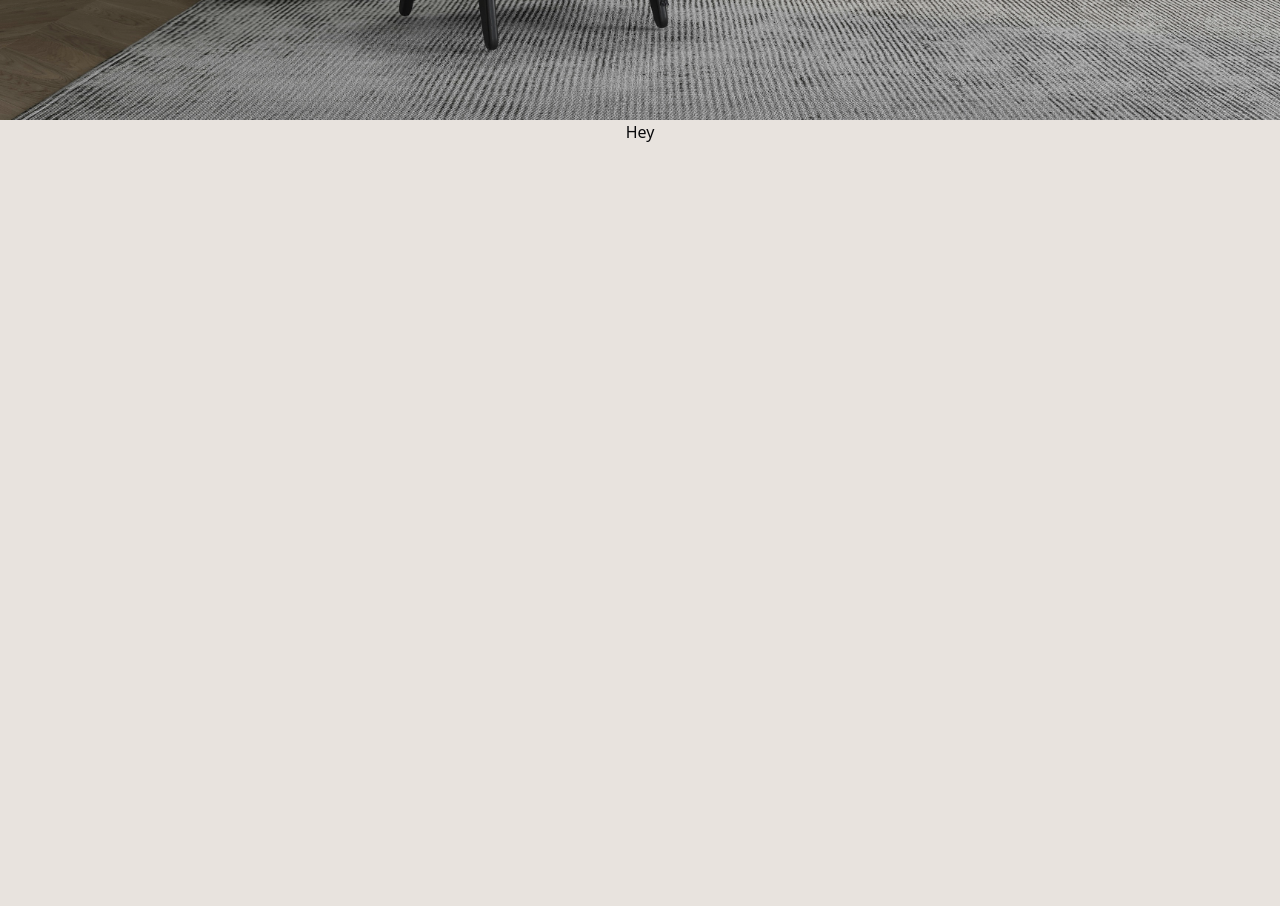
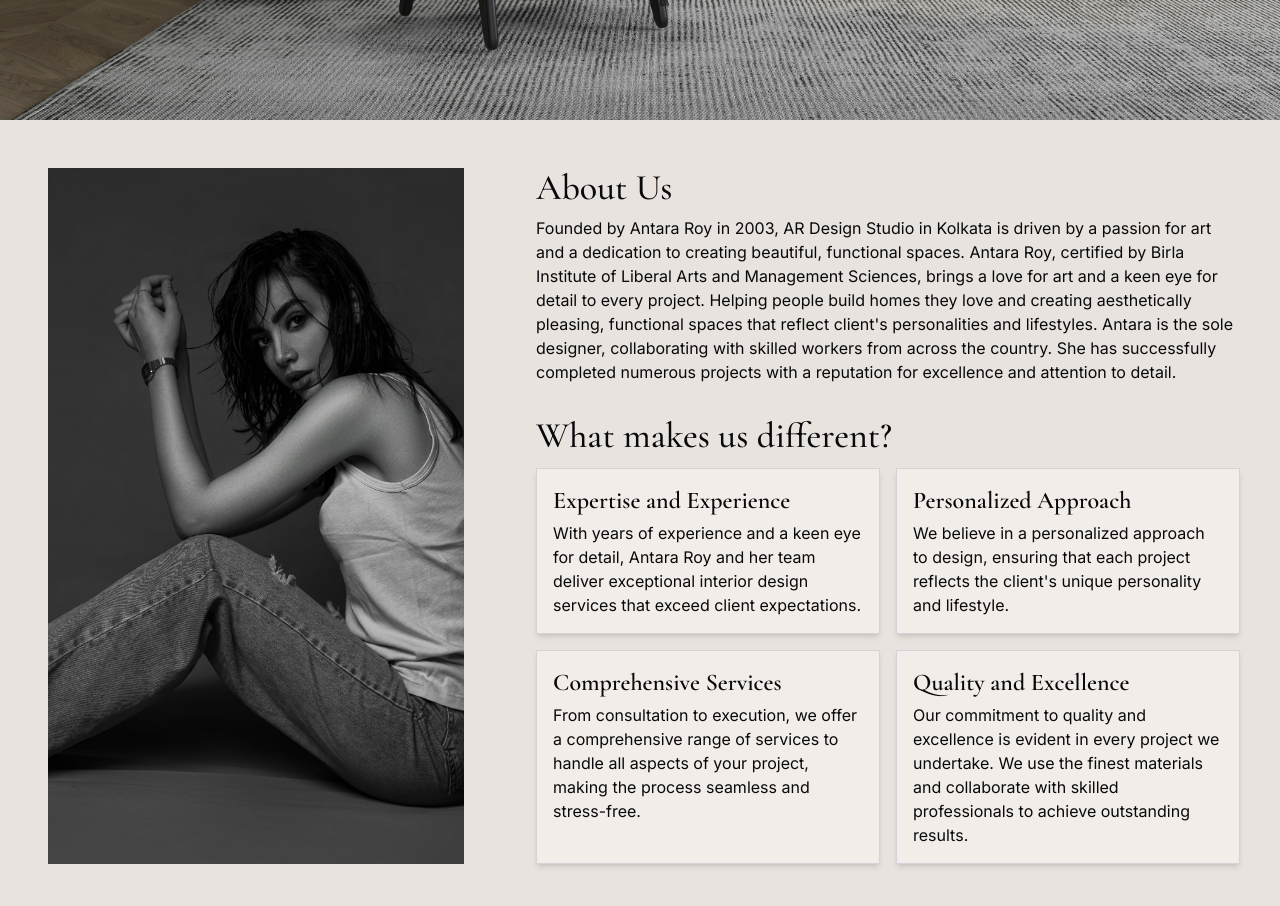
Before and after one commit to actuallyakshat/ar-design-studio, a Next.js app: page / in a window 1280 px wide. Shown: the part 680-1586 px from the top of the page. Built offline with nearby package versions, Linux system fonts and the light colour scheme; a web font is replaced by a local one.

Commit message:
added about us section

```diff
--- /dev/null
+++ b/app/_components/AboutUs.tsx
@@ -0,0 +1,115 @@
+"use client";
+import Image from "next/image";
+import React, { useEffect, useRef } from "react";
+import { motion, useAnimation, useInView } from "framer-motion";
+
+const features = [
+  {
+    heading: "Expertise and Experience",
+    description:
+      "With years of experience and a keen eye for detail, Antara Roy and her team deliver exceptional interior design services that exceed client expectations.",
+  },
+  {
+    heading: "Personalized Approach",
+    description:
+      "We believe in a personalized approach to design, ensuring that each project reflects the client's unique personality and lifestyle.",
+  },
+  {
+    heading: "Comprehensive Services",
+    description:
+      "From consultation to execution, we offer a comprehensive range of services to handle all aspects of your project, making the process seamless and stress-free.",
+  },
+  {
+    heading: "Quality and Excellence",
+    description:
+      "Our commitment to quality and excellence is evident in every project we undertake. We use the finest materials and collaborate with skilled professionals to achieve outstanding results.",
+  },
+];
+
+const containerVariants = {
+  hidden: { opacity: 0, x: -40 },
+  visible: { opacity: 1, x: 0, transition: { duration: 1 } },
+};
+
+export default function AboutUs() {
+  const controls = useAnimation();
+  const ref = useRef(null);
+  const isInView = useInView(ref);
+  useEffect(() => {
+    if (isInView) {
+      controls.start("visible");
+    }
+  }, [controls, isInView]);
+  return (
+    <section className="w-full grid grid-cols-5 pb-8 md:pb-4 lg:pb-0">
+      <div className="md:col-span-2 col-span-5 p-6 md:p-12">
+        <Image
+          className="w-full aspect-square md:h-full object-cover"
+          src={"/assets/dummy_woman.jpg"}
+          alt="Antara Roy"
+          width={1000}
+          height={1000}
+        />
+      </div>
+
+      <div className="col-span-5 w-full md:col-span-3 md:py-12 md:pr-10 font-cormorantGaramond px-6">
+        <motion.h2
+          className="text-4xl font-medium"
+          ref={ref}
+          initial="hidden"
+          animate={controls}
+          variants={containerVariants}
+        >
+          About Us
+        </motion.h2>
+        <motion.p
+          className="mt-2 font-inter text- max-w-screen-lg pr-0"
+          ref={ref}
+          transition={{ delay: 0.5 }}
+          initial="hidden"
+          animate={controls}
+          variants={containerVariants}
+        >
+          Founded by Antara Roy in 2003, AR Design Studio in Kolkata is driven
+          by a passion for art and a dedication to creating beautiful,
+          functional spaces. Antara Roy, certified by Birla Institute of Liberal
+          Arts and Management Sciences, brings a love for art and a keen eye for
+          detail to every project. Helping people build homes they love and
+          creating aesthetically pleasing, functional spaces that reflect
+          client&apos;s personalities and lifestyles. Antara is the sole
+          designer, collaborating with skilled workers from across the country.
+          She has successfully completed numerous projects with a reputation for
+          excellence and attention to detail.
+        </motion.p>
+        <motion.h2
+          className="text-4xl mt-8 font-medium"
+          ref={ref}
+          initial="hidden"
+          animate={controls}
+          transition={{ delay: 0.75 }}
+          variants={containerVariants}
+        >
+          What makes us different?
+        </motion.h2>
+        <div className="grid grid-cols-1 sm:grid-cols-2 gap-4 mt-3">
+          {features.map((feature) => (
+            <motion.div
+              key={feature.heading}
+              className="col-span-1 p-4 border border-zinc-300 bg-[#f2ede8] font-inter space-y-1 shadow-md"
+              ref={ref}
+              initial="hidden"
+              animate={controls}
+              variants={containerVariants}
+              transition={{ delay: 1 }}
+            >
+              <h3 className="text-2xl font-cormorantGaramond font-semibold">
+                {feature.heading}
+              </h3>
+              <p>{feature.description}</p>
+            </motion.div>
+          ))}
+        </div>
+      </div>
+    </section>
+  );
+}
--- a/app/page.tsx
+++ b/app/page.tsx
@@ -1,10 +1,11 @@
+import AboutUs from "./_components/AboutUs";
 import HeroSection from "./_components/HeroSection";
 
 export default function Home() {
   return (
     <main className="flex min-h-screen h-full relative flex-col items-center justify-center scroll-smooth">
       <HeroSection />
-      <div className="h-screen w-full flex flex-col items-center">Hey</div>
+      <AboutUs />
     </main>
   );
 }
```
Also changed, not shown: public/assets/dummy_woman.jpg (added).
